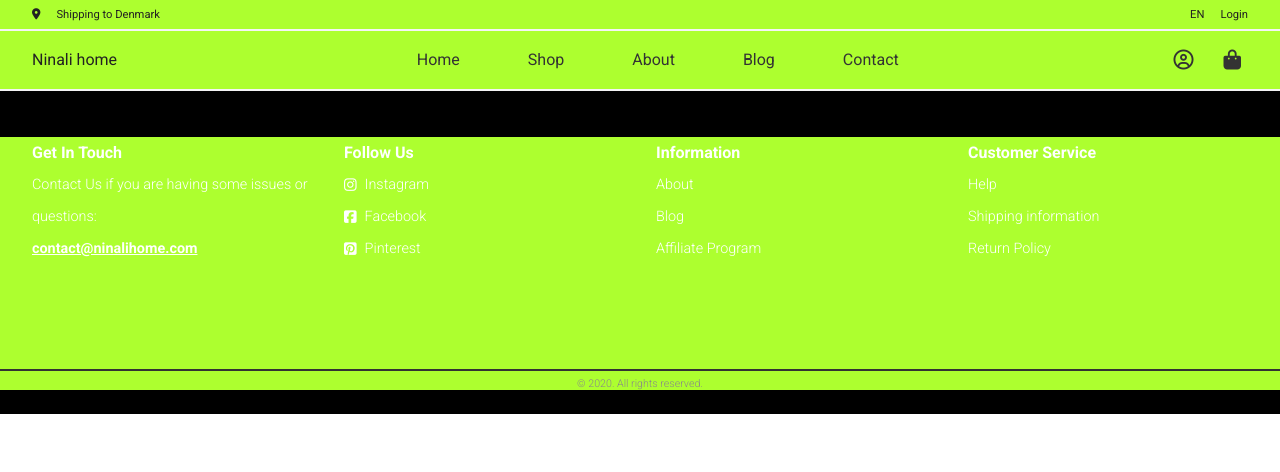
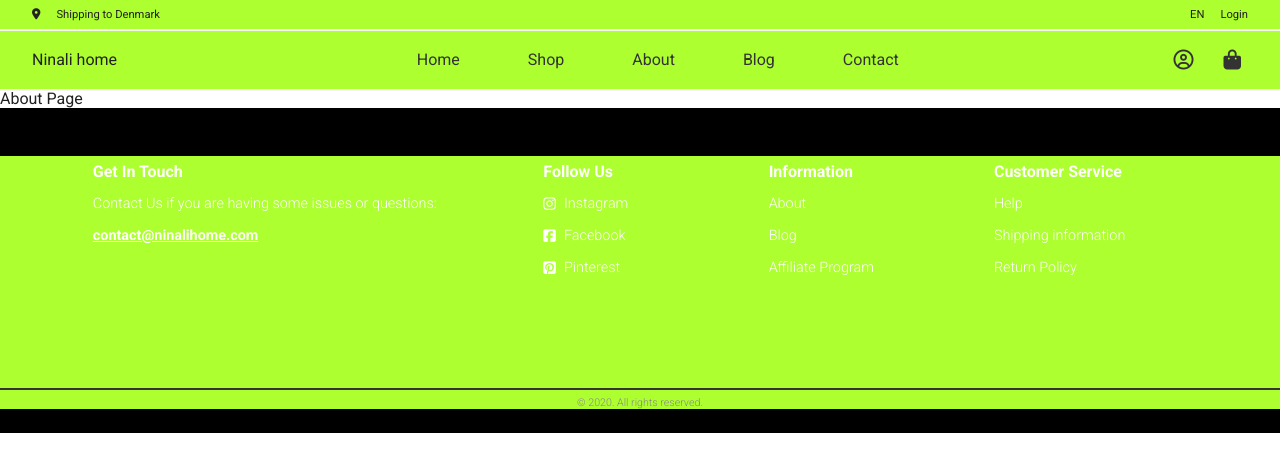
Before and after one commit to nikitabobers/ninalihome, a React (Create React App) app: page /about in a window 1280 px wide. Shown: the top 472 px of the page. Built offline with nearby package versions, Linux system fonts and the light colour scheme.

Commit message:
hover elements change

```diff
--- a/src/App.js
+++ b/src/App.js
@@ -7,6 +7,7 @@ import About from "./components/pages/about/About";
 import Blog from "./components/pages/blog/Blog";
 import Contact from "./components/pages/contact/Contact";
 import Footer from "./components/layout/footer/Footer";
+import PageNotFound from "./components/pages/notFound/PageNotFound";
 
 function App() {
     return (
@@ -17,6 +18,7 @@ function App() {
                 <Route exact path="/shop" component={Shop} />
                 <Route exact path="/about" component={About} />
                 <Route exact path="/blog" component={Blog} />
+                <Route exact path="/notfound" component={PageNotFound} />
                 <Route exact path="/contact" component={Contact} />
             </Switch>
             <Footer />
--- a/src/components/layout/footer/Footer.js
+++ b/src/components/layout/footer/Footer.js
@@ -7,10 +7,10 @@ const Footer = () => {
         <div className="footer">
             <div className="container">
                 <div className="footer__grid">
-                    <div className="footer__item">
+                    <div className="footer__item footer__item-contact">
                         <h4 className="footer__title">Get In Touch</h4>
                         <p>Contact Us if you are having some issues or questions:</p>
-                        <p className="footer__contact">
+                        <p className="footer__contact-email">
                             <Link to="/contact">contact@ninalihome.com</Link>
                         </p>
                     </div>
@@ -18,22 +18,34 @@ const Footer = () => {
                         <h4 className="footer__title">Follow Us</h4>
                         <ul className="footer__list">
                             <li className="footer__list--social">
-                                <Link to="/contact">
+                                <a
+                                    href="https://www.instagram.com/ninalihome/"
+                                    rel="noopener noreferrer"
+                                    target="_blank"
+                                >
                                     <i className="fab fa-instagram"></i>
                                     <p>Instagram</p>
-                                </Link>
+                                </a>
                             </li>
                             <li className="footer__list--social">
-                                <Link to="/contact">
+                                <a
+                                    href="https://www.facebook.com/ninalihome/"
+                                    rel="noopener noreferrer"
+                                    target="_blank"
+                                >
                                     <i className="fab fa-facebook-square"></i>
                                     <p>Facebook</p>
-                                </Link>
+                                </a>
                             </li>
                             <li className="footer__list--social">
-                                <Link to="/contact">
+                                <a
+                                    href="https://www.instagram.com/ninalihome/"
+                                    rel="noopener noreferrer"
+                                    target="_blank"
+                                >
                                     <i className="fab fa-pinterest-square"></i>
                                     <p>Pinterest</p>
-                                </Link>
+                                </a>
                             </li>
                         </ul>
                     </div>
@@ -47,7 +59,7 @@ const Footer = () => {
                                 <Link to="/blog">Blog</Link>
                             </li>
                             <li>
-                                <Link to="/contact">Affiliate Program</Link>
+                                <Link to="/notfound">Affiliate Program</Link>
                             </li>
                         </ul>
                     </div>
@@ -55,13 +67,13 @@ const Footer = () => {
                         <h4 className="footer__title">Customer Service</h4>
                         <ul className="footer__list">
                             <li>
-                                <Link to="/about">Help</Link>
+                                <Link to="/notfound">Help</Link>
                             </li>
                             <li>
-                                <Link to="/about">Shipping information</Link>
+                                <Link to="/notfound">Shipping information</Link>
                             </li>
                             <li>
-                                <Link to="/about">Return Policy</Link>
+                                <Link to="/notfound">Return Policy</Link>
                             </li>
                         </ul>
                     </div>
--- a/src/components/layout/footer/footer.css
+++ b/src/components/layout/footer/footer.css
@@ -1,24 +1,29 @@
 .footer {
     background: black;
     color: #fff;
-    width: 100%;
-    /* min-height: 300px; */
     padding: 3rem 0 1.5rem 0;
 }
+
 .footer a {
     color: #fff;
 }
 .footer a:hover {
-    color: red;
+    color: var(--color-hover-white);
 }
+
 .footer hr {
     border: 0.5px solid #333;
 }
 .footer__grid {
+    width: 90%;
+    margin: auto;
     display: grid;
-    grid-template-columns: repeat(4, 1fr);
+    grid-template-columns: repeat(5, 1fr);
     grid-gap: 2rem;
     margin-bottom: 2rem;
+}
+.footer__item-contact {
+    grid-column: 1 / span 2;
 }
 .footer__item {
     line-height: 2rem;
@@ -40,7 +45,7 @@
     padding-right: 0.5rem;
 }
 
-.footer__contact {
+.footer__contact-email {
     font-weight: 700;
     text-decoration: underline;
 }
--- a/src/components/layout/header/profile/profile.css
+++ b/src/components/layout/header/profile/profile.css
@@ -13,3 +13,6 @@
     padding: 9px 7px;
     border-radius: 50%;
 }
+.profile__item i:hover {
+    background: var(--color-hover-grey-light);
+}
--- a/src/components/pages/about/About.js
+++ b/src/components/pages/about/About.js
@@ -1,7 +1,7 @@
 import React from "react";
 
 const About = () => {
-    return <div></div>;
+    return <div>About Page</div>;
 };
 
 export default About;
--- a/src/components/style/variables.css
+++ b/src/components/style/variables.css
@@ -1,6 +1,7 @@
 :root {
     --color-black: #222;
     --color-hover-grey: #7d7d7d;
+    --color-hover-white: #e4e4e4;
     --color-hover-grey-light: #f6f6f6;
     --color-grey: #f4f4f4;
     --width-max: 1800px;
--- a/src/index.css
+++ b/src/index.css
@@ -9,6 +9,3 @@
     margin: auto;
     padding: 0 2rem;
 }
-i:hover {
-    background: var(--color-hover-grey-light);
-}
```
Also changed, not shown: src/components/layout/slider/beforeRender.js (deleted, +0 -12 lines).
